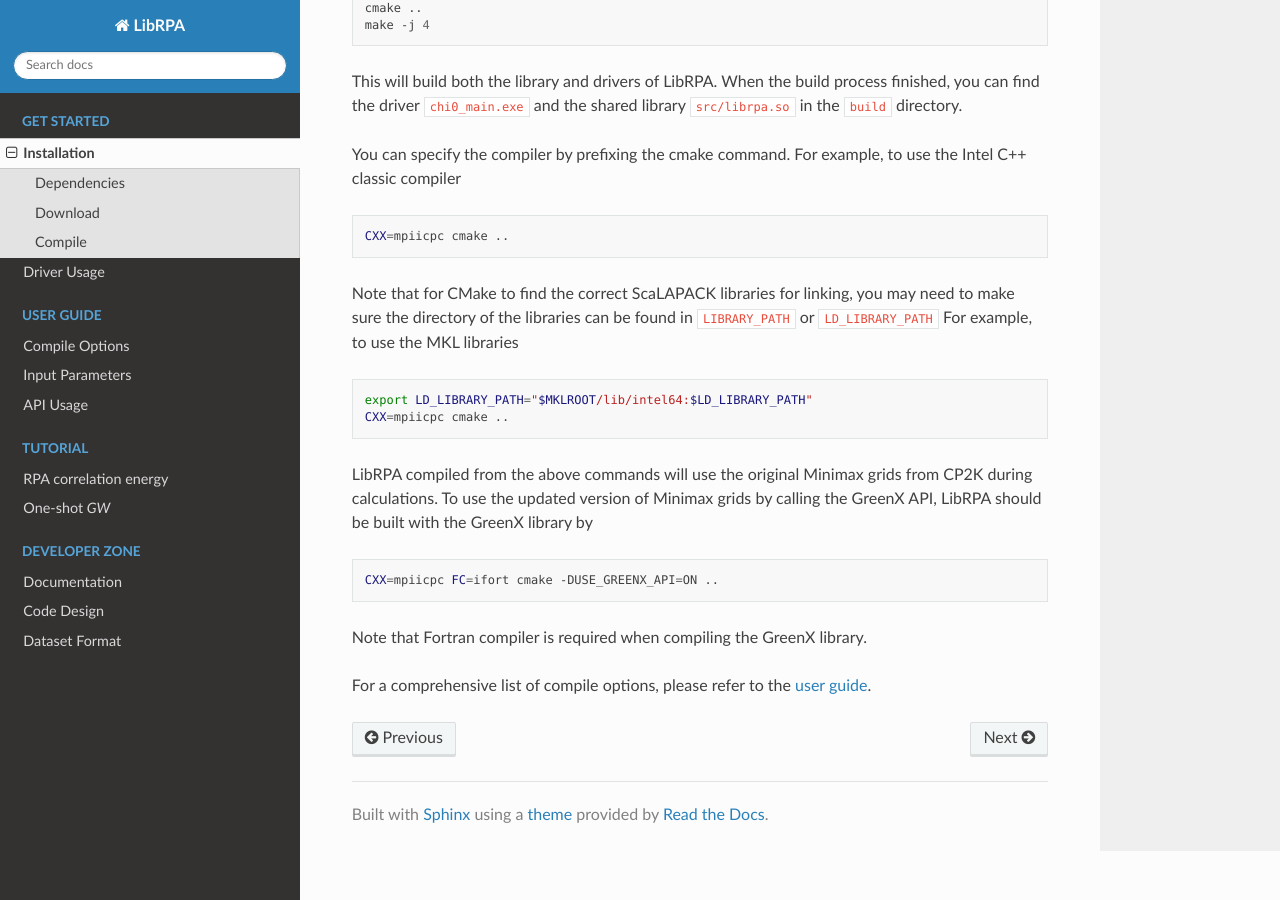
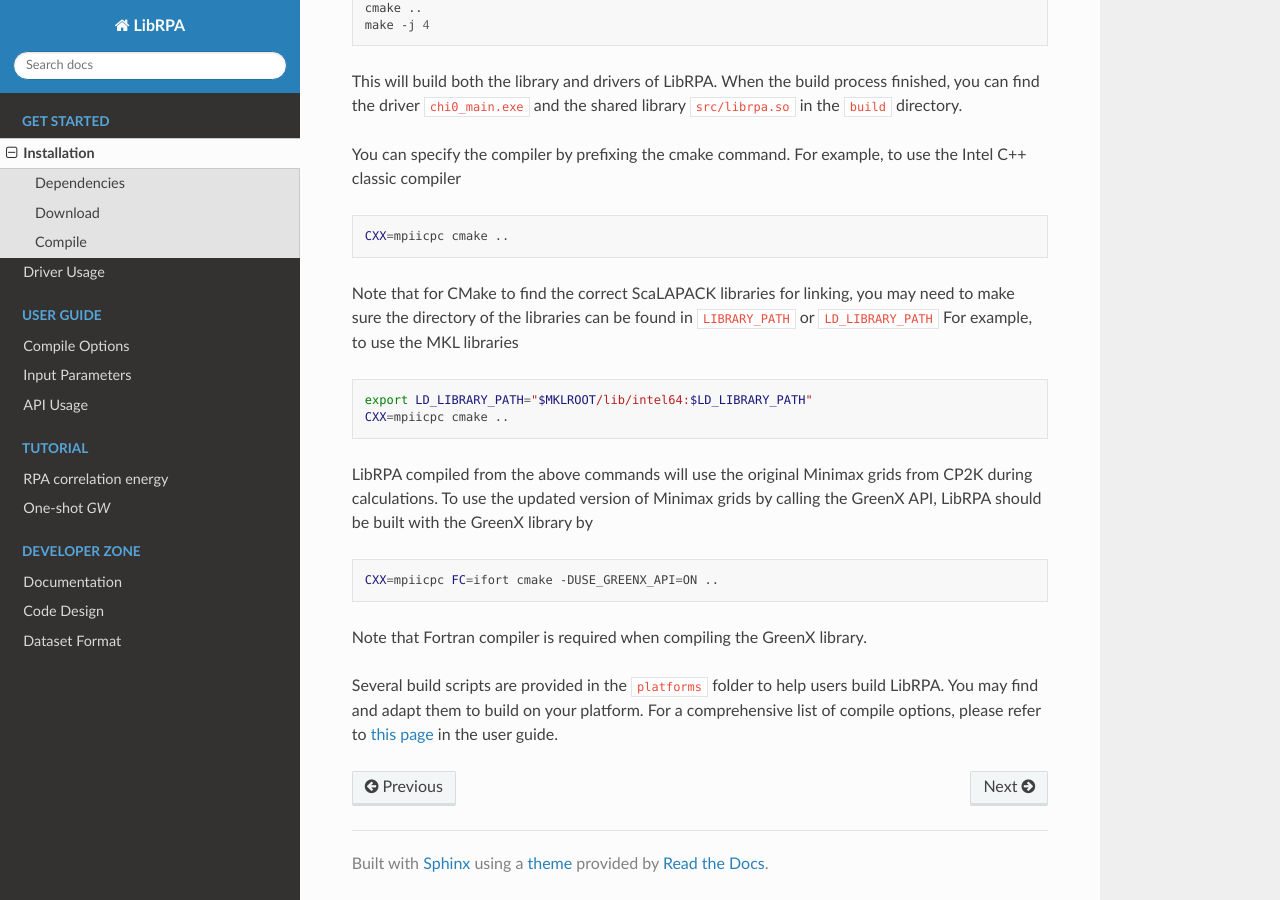
Before and after one commit to Srlive1201/LibRPA, a Sphinx documentation site: the page built from docs/install.md, in a window 1280 px wide and 900 px high, scrolled down 1443 px. Built offline with Sphinx 7.4.7 and the Read the Docs theme 3.1.0, drawn with Linux system fonts in a browser that asks for light colours; pages that are not in the unit, such as notebooks, are missing from menus.

Commit message:
doc: mention the platform folder

````diff
--- a/docs/install.md
+++ b/docs/install.md
@@ -85,4 +85,7 @@ CXX=mpiicpc FC=ifort cmake -DUSE_GREENX_API=ON ..
 ```
 Note that Fortran compiler is required when compiling the GreenX library.
 
-For a comprehensive list of compile options, please refer to the [user guide](user_guide/compile_options).
+Several build scripts are provided in the [`platforms`](https://github.com/Srlive1201/LibRPA/tree/master/platforms) folder to help users
+build LibRPA. You may find and adapt them to build on your platform.
+For a comprehensive list of compile options, please refer to [this page](user_guide/compile_options)
+in the user guide.
````
